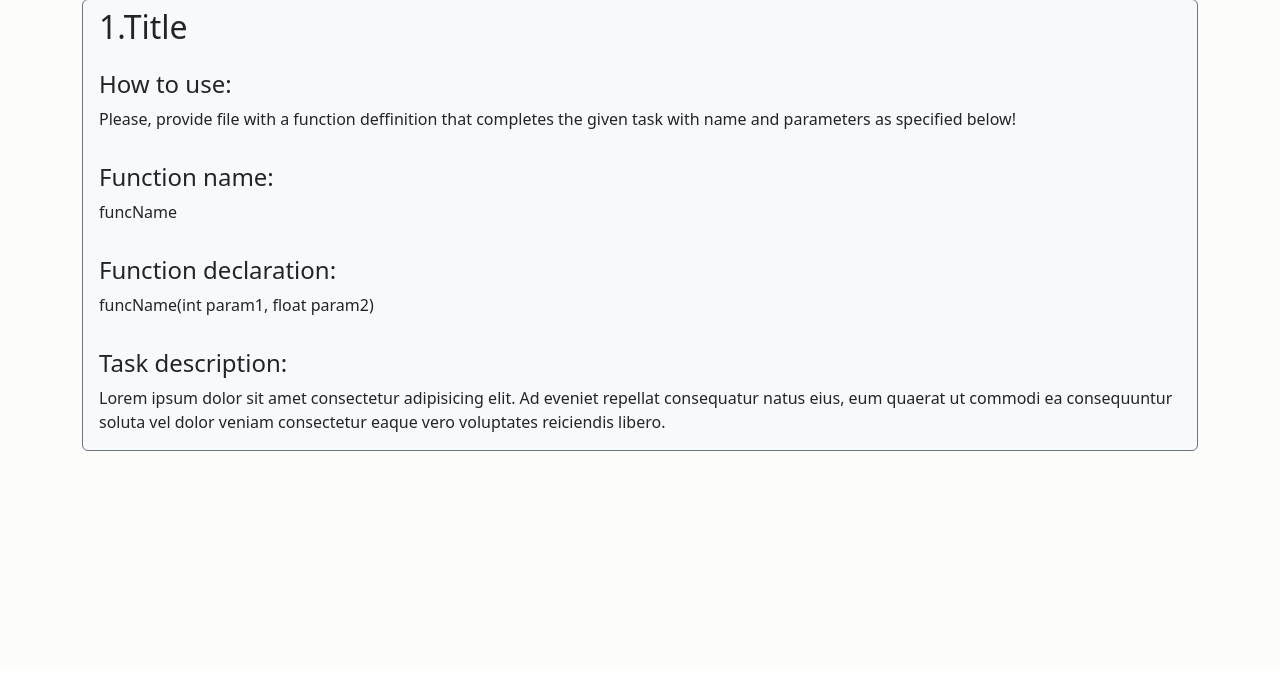
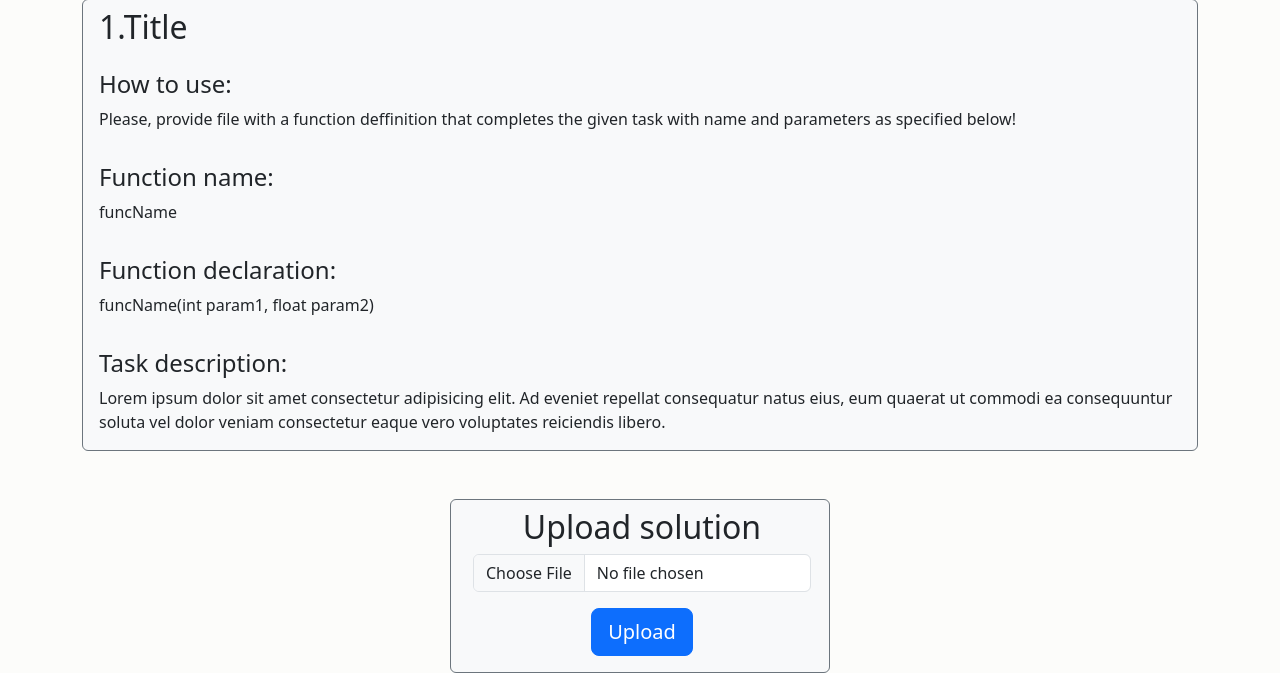
Before and after one commit to Hriis1/LeeTUcode, a PHP site: page /task.php?id=1 in a window 1280 px wide. Shown: the part 129-802 px from the top of the page. Before the commit the page ends 580 px from the top, so only its background shows below. Run offline with PHP 8.4, Linux system fonts and the light colour scheme; some libraries are stand-ins or nearby versions.

Commit message:
added the form for uploading solution

```diff
--- a/task.php
+++ b/task.php
@@ -44,6 +44,26 @@
 
             </div>
 
+
+            <div class="row">
+                <div class="col-4 upload-submition-container bg-light border border-secondary rounded ps-3 pt-2 mt-5
+                    upload-form-container d-flex text-center mx-auto">
+                    <?php
+                    if (isset($_SESSION["user_id"])) {
+                        echo '<form class="form-upload mx-auto" action="include/uploadPicture.php" method="post" enctype="multipart/form-data">
+                                        <h2 class="form-upload-heading">Upload solution</h2>
+                                        <input type="file" class="form-control" name="file">
+                                        <div class="centered mt-3">
+                                            <button class="btn btn-lg btn-primary btn-block" type="submit" name="submit">Upload</button>
+                                        </div>
+                                    </form>';
+                    } else {
+                        echo '<h2>Log in to upload a solution!</h2>';
+                    }
+                    ?>
+                </div>
+            </div>
+
         </div>
     </main>
     <?php include "components/footer.php" ?>
```
